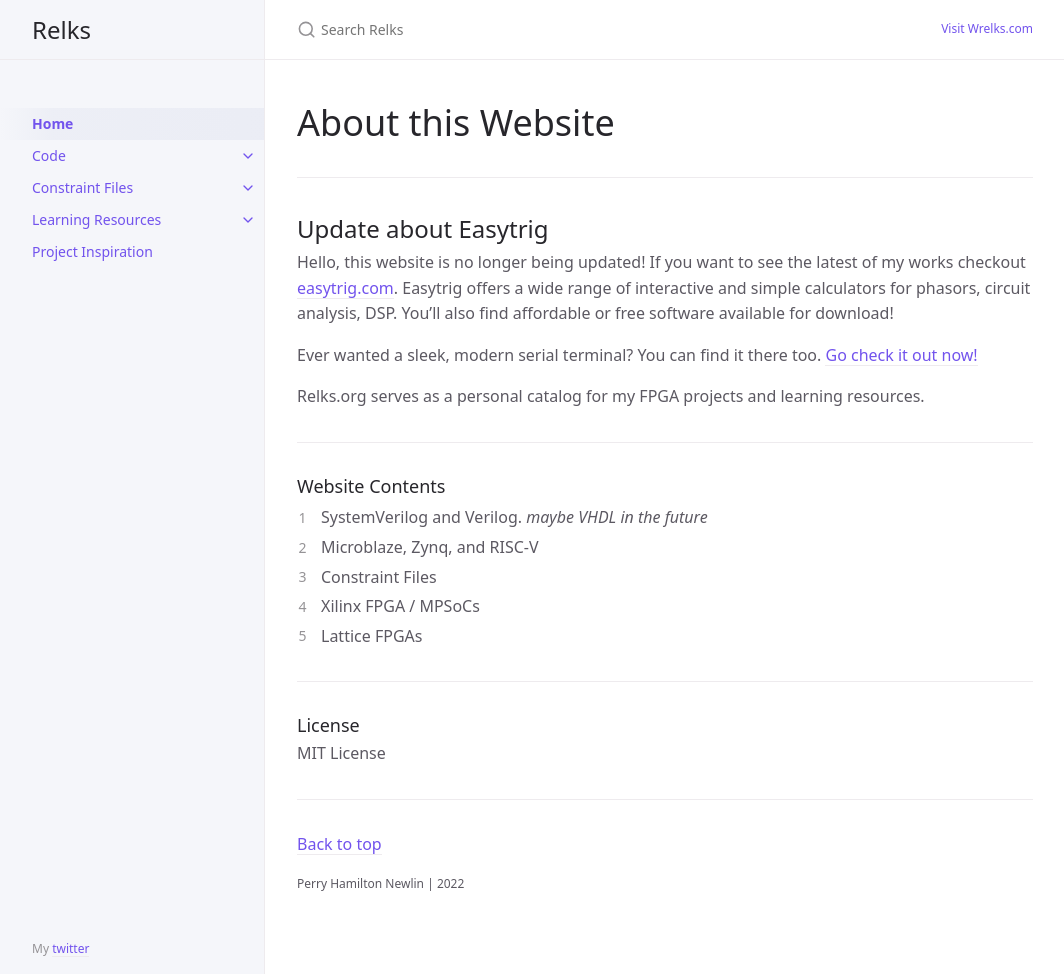
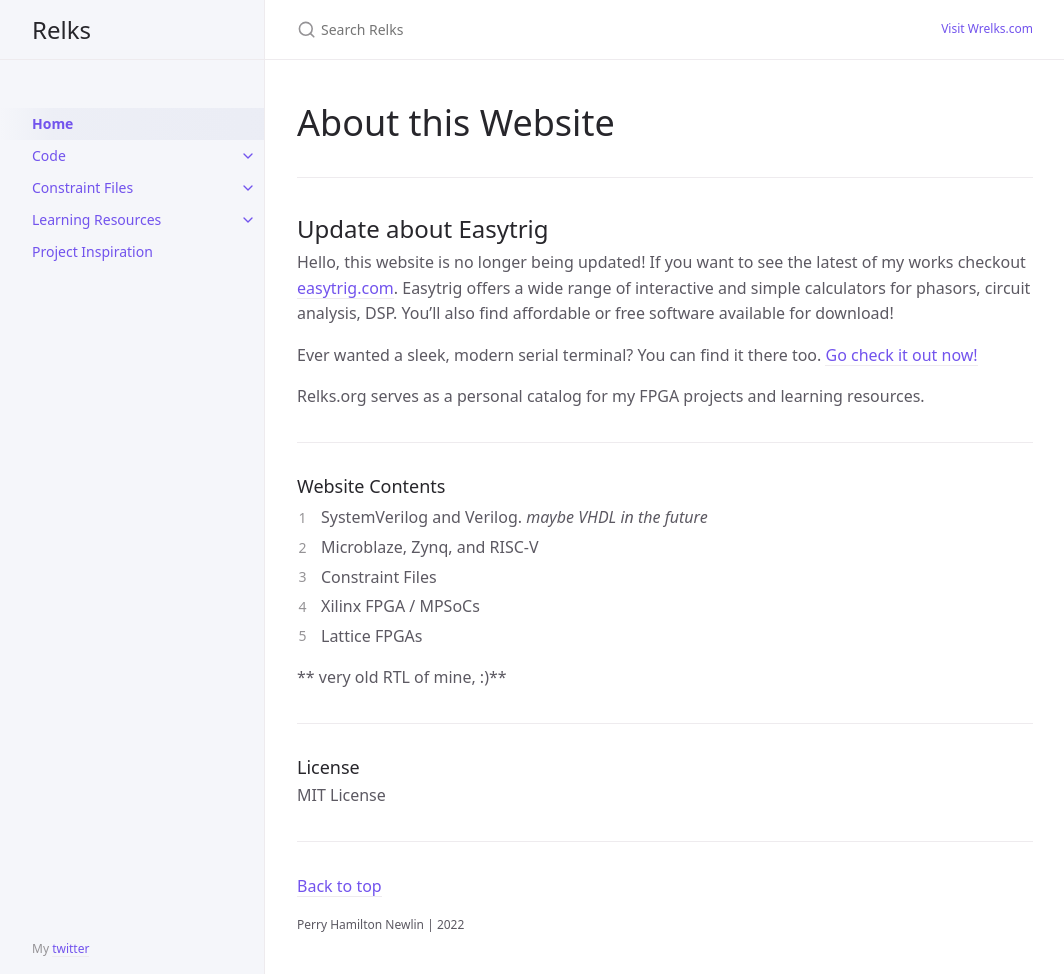
Before and after one commit to relksorg/relksorg.github.io, a Jekyll site: the page built from index.md, in a window 1280 px wide and 974 px high. Shown: the whole window, without its empty margins (107-1171 px from the left). Built offline with Jekyll 4.4.1, drawn with Linux system fonts in a browser that asks for light colours.

Commit message:
new server test

```diff
--- a/index.md
+++ b/index.md
@@ -29,6 +29,8 @@ Relks.org serves as a personal catalog for my FPGA projects and learning resourc
 4. Xilinx FPGA / MPSoCs
 5. Lattice FPGAs
 
+** very old RTL of mine, :)**
+
 ---
 
 ### License
```
